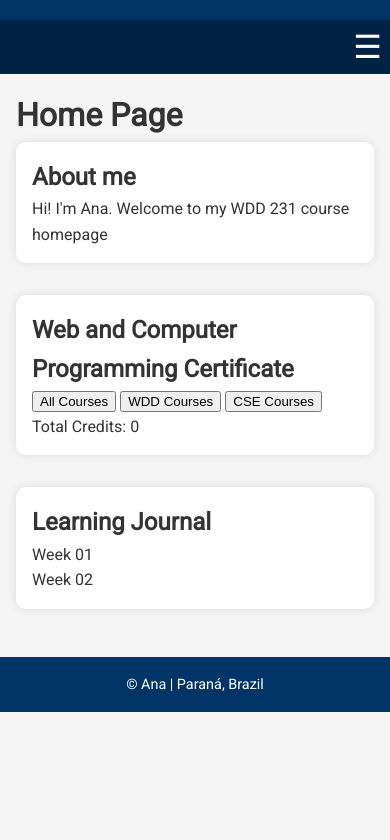
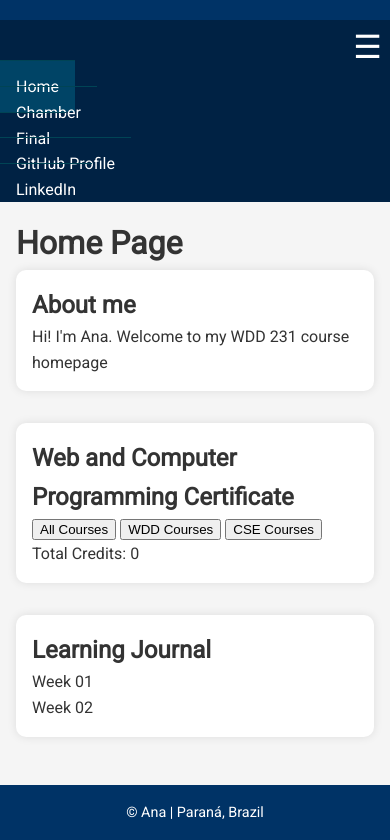
Before and after one commit to anasntos/wdd231, a plain HTML site: page index.html in a window 390 px wide. Both pictures are taken after a click on the button "Toggle menu". Shown: the part 122-962 px from the top of the page. Before the commit the page ends 844 px from the top, so only its background shows below. Drawn offline with Linux system fonts and the light colour scheme.

Commit message:
styles updates

```diff
--- a/index.html
+++ b/index.html
@@ -35,7 +35,7 @@
                 <li><a href="index.html" class="active">Home</a></li>
                 <li><a href="chamber/index.html">Chamber</a></li>
                 <li><a href="final/index.html">Final</a></li>
-                <li><a href="https://github.com/yourusername" target="_blank">GitHub Profile</a></li>
+                <li><a href="https://github.com/anasntos" target="_blank">GitHub Profile</a></li>
                 <li><a href="https://linkedin.com/in/yourprofile" target="_blank">LinkedIn</a></li>
             </ul>
         </nav>
@@ -70,7 +70,5 @@
             <p>&copy; <span id="currentYear"></span> Ana | Paraná, Brazil</p>
             <p id="lastModified"></p>
         </footer>
-
-
     </body>
 </html>
--- /dev/null
+++ b/scripts/date.js
@@ -0,0 +1,7 @@
+// date.js
+document.addEventListener("DOMContentLoaded", () => {
+  const yearSpan = document.querySelector("#currentyear");
+  if (yearSpan) {
+    yearSpan.textContent = new Date().getFullYear();
+  }
+});
--- /dev/null
+++ b/scripts/navigation.js
@@ -0,0 +1,10 @@
+// navigation.js
+document.addEventListener("DOMContentLoaded", () => {
+  const menuButton = document.querySelector("#menu");
+  const nav = document.querySelector(".navigation");
+
+  menuButton.addEventListener("click", () => {
+    nav.classList.toggle("open");
+    menuButton.classList.toggle("open");
+  });
+});
```
Also changed, not shown: scripts/last.modified.js (added, +7 -0 lines), scripts/course.js (added).
